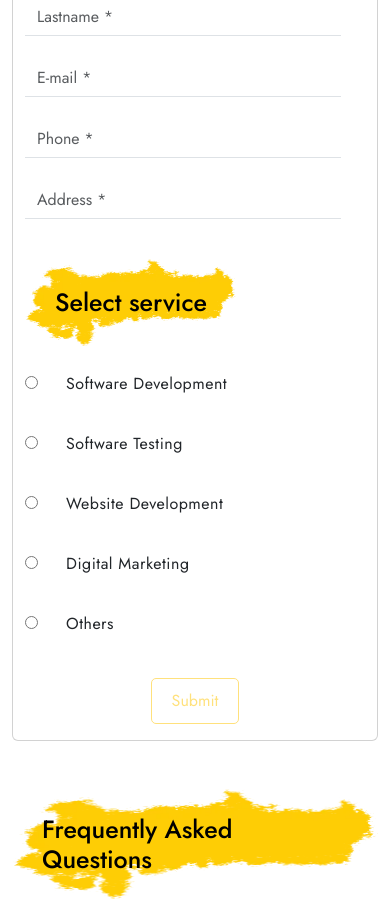
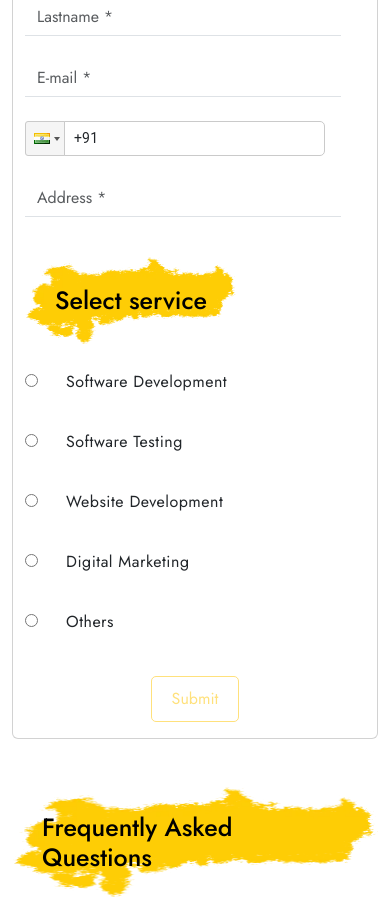
Before and after one commit to axessmongo/AxessTechnology-project, a React (Vite) app in the folder client/: page /contact in a window 390 px wide. Shown: the part 1120-2021 px from the top of the page. Built offline with nearby package versions, Linux system fonts and the light colour scheme.

Commit message:
phone number country

```diff
--- a/client/package.json
+++ b/client/package.json
@@ -16,6 +16,7 @@
     "bootstrap-icons": "^1.11.3",
     "react": "^18.2.0",
     "react-dom": "^18.2.0",
+    "react-phone-input-2": "^2.15.1",
     "react-slick": "^0.30.0",
     "react-toastify": "^10.0.4",
     "slick-carousel": "^1.8.1"
--- a/client/src/components/Contact.jsx
+++ b/client/src/components/Contact.jsx
@@ -6,6 +6,8 @@ import Footer from './Footer';
 import "../assets/css/index.scss";
 import "../assets/css/contact.scss";
 import { toast, ToastContainer } from 'react-toastify';
+import PhoneInput from "react-phone-input-2";
+import "react-phone-input-2/lib/style.css";
 
 
 
@@ -29,8 +31,17 @@ function Contact() {
         serviceOption: ""
 
     });
+const handlePhoneNumber = (value)=>{
+    let name = "phone"
+    setContact({
+        ...contact,
+        [name]: value,
+    });
+    validateField(name, value);
+}
 
     const handleChange = (e) => {
+        console.log("e", e)
         let { name, value } = e.target;
         if (name === 'phone') {
             value = value.replace(/\D/g, '').slice(0, 10);
@@ -98,7 +109,7 @@ function Contact() {
     const handleSubmit = async (e) => {
         e.preventDefault();
 
-        console.log("error", errors,errors.fname || errors.lname || errors.email || errors.phone || errors.address)
+        console.log("error", errors, errors.fname || errors.lname || errors.email || errors.phone || errors.address)
 
         if (errors.fname || errors.lname || errors.email || errors.phone || errors.address) return
         if (!contact.fname.trim() || !contact.lname.trim() || !contact.email.trim() || !contact.phone.trim() || !contact.address.trim()) {
@@ -183,7 +194,14 @@ function Contact() {
 
                             </div>
                             <div className="col-md-6 mb-4">
-                                <input type="text" name="phone" value={contact.phone} className='form-control shadow-none border-0 rounded-0 border-bottom text-black' onChange={handleChange} placeholder='Phone *' />
+                                <PhoneInput
+                                    className="number"
+                                    country={"in"}
+                                    name="phone"
+                                    value={contact.phone}
+                                    onChange={handlePhoneNumber}
+                                />
+                                {/* <input type="text" name="phone" value={contact.phone} className='form-control shadow-none border-0 rounded-0 border-bottom text-black' onChange={handleChange} placeholder='Phone *' /> */}
                                 <div style={{ color: 'red', textAlign: "center", fontSize: "12px" }}>{errors.phone}</div>
 
                             </div>
--- a/client/src/components/Footer.jsx
+++ b/client/src/components/Footer.jsx
@@ -83,11 +83,11 @@ function Footer() {
                             <p className='gold-text-2 fw-bolder'>Why Axess?</p>
                             <div className='d-flex justify-content-center'>
                                 <ul className='list-unstyled '>
-                                    <li><Link to="" className=' primary-text text-decoration-none text-whitetext-decoration-none text-white' >Home</Link></li>
-                                    <li><Link to="" className=' primary-text text-decoration-none text-whitetext-decoration-none text-white'>About</Link></li>
-                                    <li><Link to="" className=' primary-text text-decoration-none text-whitetext-decoration-none text-white'>Services</Link></li>
-                                    <li><Link to="" className=' primary-text text-decoration-none text-whitetext-decoration-none text-white'>Our Works</Link></li>
-                                    <li><Link to="" className=' primary-text text-decoration-none text-whitetext-decoration-none text-white'>Contact</Link></li>
+                                    <li><Link to="/" className=' primary-text text-decoration-none text-whitetext-decoration-none text-white' >Home</Link></li>
+                                    <li><Link to="/about" className=' primary-text text-decoration-none text-whitetext-decoration-none text-white'>About</Link></li>
+                                    <li><Link to="/services" className=' primary-text text-decoration-none text-whitetext-decoration-none text-white'>Services</Link></li>
+                                    <li><Link to="/ourworks" className=' primary-text text-decoration-none text-whitetext-decoration-none text-white'>Our Works</Link></li>
+                                    <li><Link to="/contact" className=' primary-text text-decoration-none text-whitetext-decoration-none text-white'>Contact</Link></li>
                                 </ul>
                             </div>
                         </div>
@@ -95,11 +95,11 @@ function Footer() {
                             <p className='gold-text-2 fw-bolder'>Our Services</p>
                             <div className='d-flex justify-content-center'>
                                 <ul className='list-unstyled '>
-                                    <li><Link to="" className='primary-text text-decoration-none text-white'>Web development</Link></li>
-                                    <li><Link to="" className='primary-text text-decoration-none text-white'>software development</Link></li>
-                                    <li><Link to="" className='primary-text text-decoration-none text-white'>software Testing</Link></li>
-                                    <li><Link to="" className='primary-text text-decoration-none text-white'>Digital Marketing</Link></li>
-                                    <li><Link to="" className='primary-text text-decoration-none text-white'>UI Desigining</Link></li>
+                                    <li><Link to="/webdevelopment" className='primary-text text-decoration-none text-white'>Web development</Link></li>
+                                    <li><Link to="/development" className='primary-text text-decoration-none text-white'>software development</Link></li>
+                                    <li><Link to="/testing" className='primary-text text-decoration-none text-white'>software Testing</Link></li>
+                                    <li><Link to="digitalmarketing" className='primary-text text-decoration-none text-white'>Digital Marketing</Link></li>
+                                    {/* <li><Link to="" className='primary-text text-decoration-none text-white'>UI Desigining</Link></li> */}
                                 </ul>
                             </div>
                         </div>
@@ -122,10 +122,10 @@ function Footer() {
                     <div className="row">
                         <div className="row text-center text-md-start">
                             <div className="col-md-6" data-aos = 'zoom-in-right' data-aos-anchor-placement="top-bottom" data-aos-duration='700'>
-                                <p className='fw-semibold fs-6'> <span className='gold-text-2'>Business Enquiry</span> <span className='primary-text'>: +91 93845 87998</span></p>
+                                <p className='fw-semibold fs-6'> <span className='gold-text-2'>Business Enquiry</span> <span className='primary-text'>: +91 93845 xxxxx</span></p>
                             </div>
                             <div className="col-md-6" data-aos = 'zoom-in-left' data-aos-anchor-placement="top-bottom" data-aos-duration='700'>
-                                <p className='fw-semibold fs-6 text-md-end'><span className='gold-text-2'>For Jobs</span><span className="primary-text"> : +91 93614 23585</span></p>
+                                <p className='fw-semibold fs-6 text-md-end'><span className='gold-text-2'>For Jobs</span><span className="primary-text"> : +91 93614 xxxxx</span></p>
                             </div>
                         </div>
                     </div>
```
Also changed, not shown: 1 other file (tests, documents, lock files or other folders).
